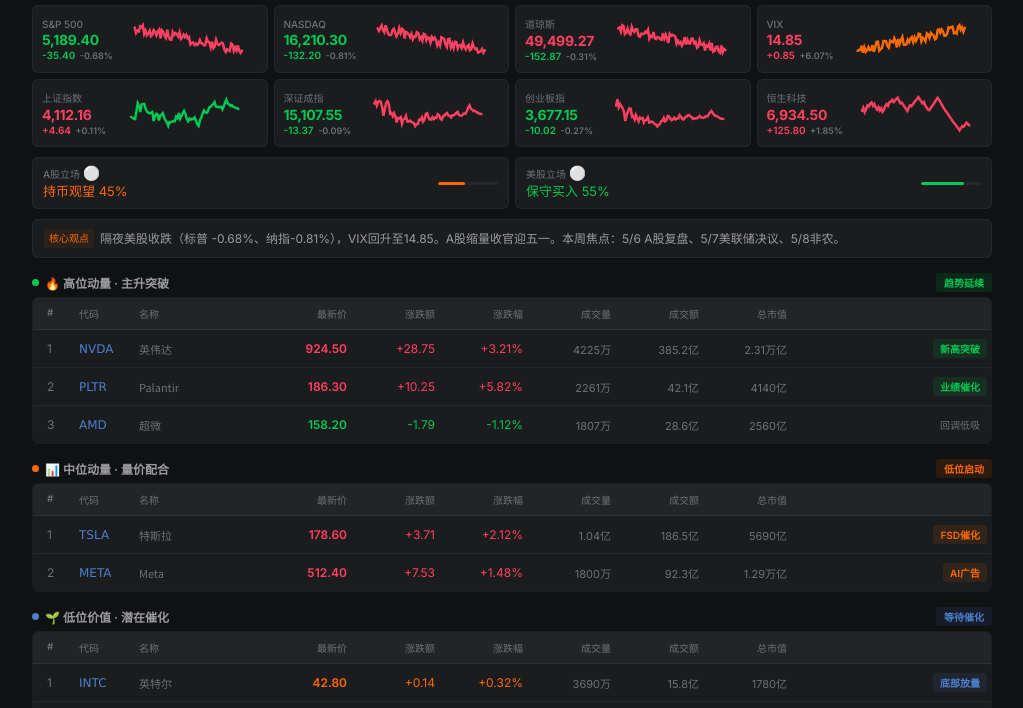
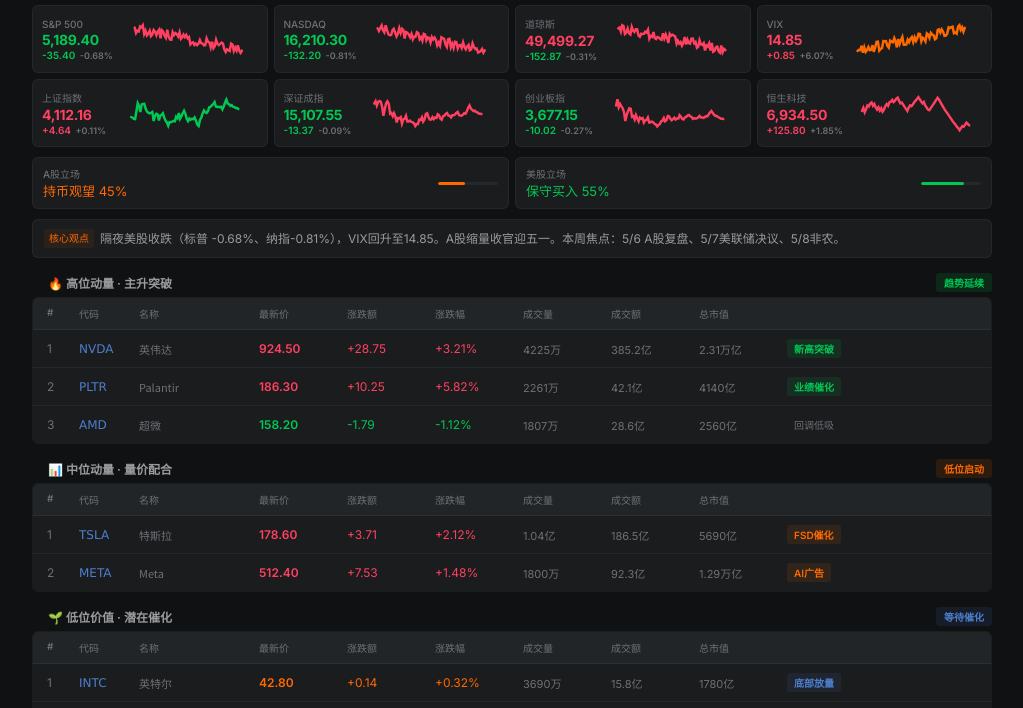
Before and after one commit to Reserved7777777/LIMITED-AI-AGENT, a plain HTML site: page report/report-template.html in a window 1280 px wide. Shown: the part 76-784 px from the top of the page, without its empty margins (128-1151 px from the left). Drawn offline with Linux system fonts and the light colour scheme.

Commit message:
fix: 移除立场符号、表头左对齐、恢复黄金💎

```diff
--- a/report/report-template.html
+++ b/report/report-template.html
@@ -61,7 +61,6 @@ body {
 .stance-item .info { flex:1; }
 .stance-item .info .lbl { font-size:10px; color:var(--dim); font-weight:500; }
 .stance-item .info .val {   font-size:13px; }
-.stance-item .emoji { font-size:14px; line-height:1; font-family:"Apple Color Emoji","Segoe UI Emoji",sans-serif; }
 .stance-item .mbar { width:60px; height:3px; background:var(--border); border-radius:2px; overflow:hidden; flex-shrink:0; }
 .stance-item .mbar .fill { height:100%; border-radius:2px; }
 
@@ -81,17 +80,17 @@ body {
   display:flex; padding:8px 14px; background:var(--card2);
   border-bottom:1px solid var(--border); font-size:10px; color:var(--dim); font-weight:500;
 }
-.table-hd > span { flex-shrink:0; }
+.table-hd > span { flex-shrink:0; text-align:left; }
 .col-seq { width:32px; }
 .col-sym { width:60px; }
 .col-name { width:120px; overflow:hidden; text-overflow:ellipsis; white-space:nowrap; }
-.col-last { width:88px; text-align:right; }
-.col-chg { width:88px; text-align:right; }
-.col-chgp { width:88px; text-align:right; }
-.col-vol { width:88px; text-align:right; }
-.col-amt { width:88px; text-align:right; }
-.col-cap { width:88px; text-align:right; }
-.col-tag { width:200px; text-align:right; }
+.col-last { width:88px; }
+.col-chg { width:88px; }
+.col-chgp { width:88px; }
+.col-vol { width:88px; }
+.col-amt { width:88px; }
+.col-cap { width:88px; }
+.col-tag { width:200px; }
 .tb-tag { display:inline-block; padding:2px 7px; border-radius:3px; font-size:10px; font-weight:600; }
 .tb-high { background:rgba(0,200,83,0.10); color:var(--green); }
 .tb-mid { background:rgba(255,105,0,0.10); color:var(--orange); }
@@ -118,7 +117,7 @@ body {
   display:flex; align-items:center; gap:6px; padding:5px 0;
   font-size:12px; font-weight:600; color:var(--sub);
 }
-.sec-label .dot-tier { width:7px; height:7px; border-radius:50%; }
+.sec-label .dot-tier { width:10px; display:inline-block; }
 .sec-label .right { margin-left:auto; font-size:10px; color:var(--dim); font-weight:400; }
 
 /* COMMODITY / FX */
@@ -280,11 +279,11 @@ body {
   <!-- STANCE -->
   <div class="stance-bar">
     <div class="stance-item">
-      <div class="info"><div class="lbl">A股立场 <span class="emoji">⚪️</span></div><div class="val" style="color:var(--orange);">持币观望 45%</div></div>
+      <div class="info"><div class="lbl">A股立场</div><div class="val" style="color:var(--orange);">持币观望 45%</div></div>
       <div class="mbar"><div class="fill" style="width:45%;background:var(--orange);"></div></div>
     </div>
     <div class="stance-item">
-      <div class="info"><div class="lbl">美股立场 <span class="emoji">⚪️</span></div><div class="val" style="color:var(--green);">保守买入 55%</div></div>
+      <div class="info"><div class="lbl">美股立场</div><div class="val" style="color:var(--green);">保守买入 55%</div></div>
       <div class="mbar"><div class="fill" style="width:72%;background:var(--green);"></div></div>
     </div>
   </div>
@@ -297,7 +296,7 @@ body {
 
   <!-- ===== TIER 1 ===== -->
   <div class="sec-label">
-    <span class="dot-tier" style="background:var(--green);"></span>
+    <span class="dot-tier">&nbsp;</span>
     <span>🔥 高位动量 · 主升突破</span>
     <span class="right"><span class="tier-sub tier-sub-h">趋势延续</span></span>
   </div>
@@ -350,7 +349,7 @@ body {
 
   <!-- ===== TIER 2 ===== -->
   <div class="sec-label">
-    <span class="dot-tier" style="background:var(--orange);"></span>
+    <span class="dot-tier">&nbsp;</span>
     <span>📊 中位动量 · 量价配合</span>
     <span class="right"><span class="tier-sub tier-sub-m">低位启动</span></span>
   </div>
@@ -390,7 +389,7 @@ body {
 
   <!-- ===== TIER 3 ===== -->
   <div class="sec-label">
-    <span class="dot-tier" style="background:var(--link);"></span>
+    <span class="dot-tier">&nbsp;</span>
     <span>🌱 低位价值 · 潜在催化</span>
     <span class="right"><span class="tier-sub tier-sub-l">等待催化</span></span>
   </div>
@@ -430,6 +429,7 @@ body {
 
   <!-- ===== COMMODITY & FX ===== -->
   <div class="sec-label">
+    <span class="dot-tier">&nbsp;</span>
     <span>💎 黄金 · 原油 · 美元</span>
   </div>
   <div class="cfx-grid">
```
Also changed, not shown: 1 other file.
